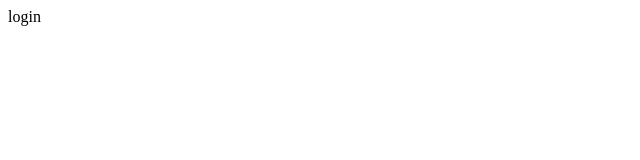
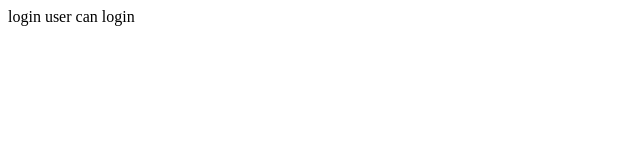
Before and after one commit to hyejjun/test, a plain HTML site: page login.html in a window 1280 px wide. Shown: the whole page, without its empty margins (0-640 px from the left). Drawn offline with Linux system fonts and the light colour scheme.

Commit message:
login.html new content

```diff
--- a/login.html
+++ b/login.html
@@ -8,5 +8,6 @@
 </head>
 <body>
     login
+    user can login
 </body>
 </html>
```
